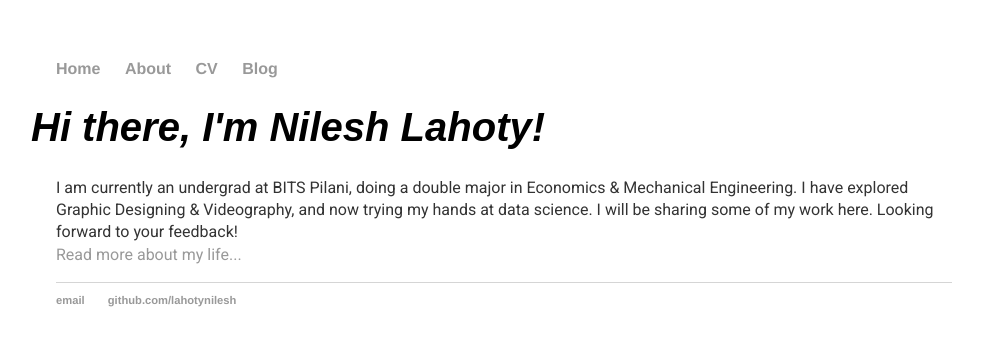
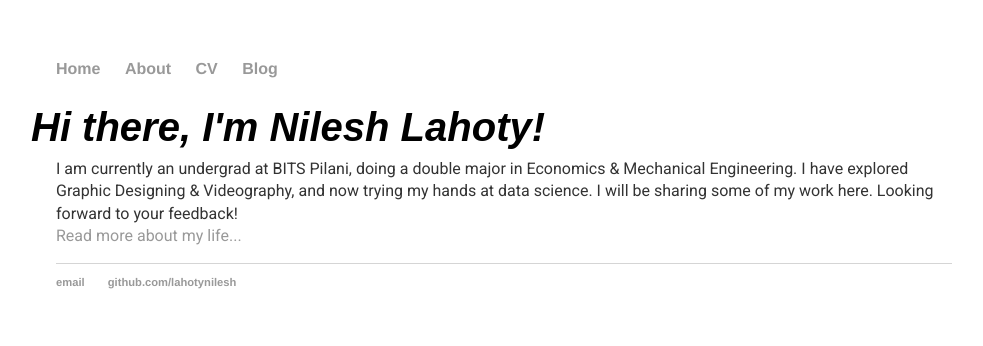
Before and after one commit to lahotynilesh/lahotynilesh.github.io, a Jekyll site: the page built from index.html, in a window 1280 px wide. Shown: the top 346 px of the page, without its empty margins (136-1119 px from the left). Built offline with Jekyll 4.4.1, drawn with Linux system fonts in a browser that asks for light colours; some web fonts are replaced.

Commit message:
Update main.css

```diff
--- a/css/main.css
+++ b/css/main.css
@@ -22,6 +22,7 @@ a:hover {
 }
 h1 {
     margin-left: -25px;
+    margin-bottom: -8px;
     font-size: 2.5em;
     font-family: "Playfair Display", sans-serif;
     font-style: italic;
```
